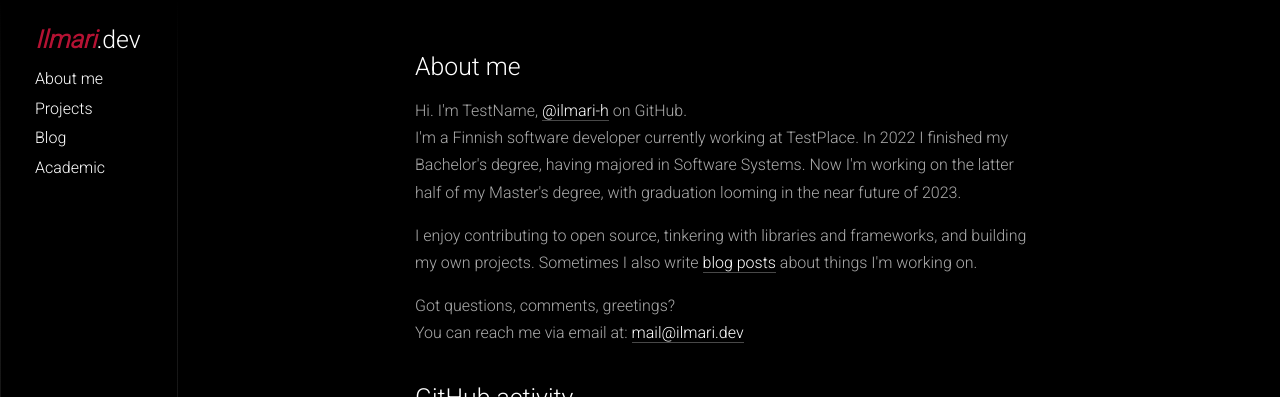
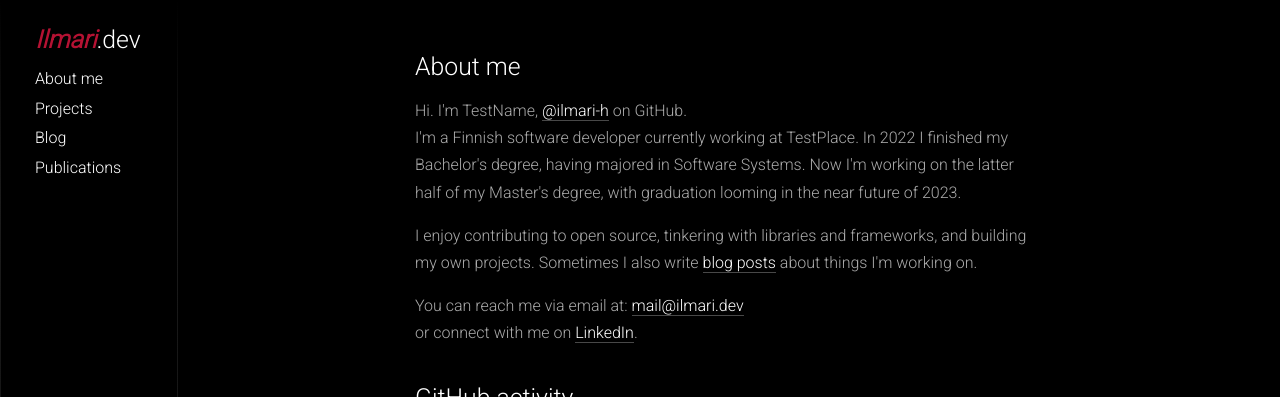
Before and after one commit to ilmari-h/homepage, a Next.js app: page / in a window 1280 px wide. Shown: the top 397 px of the page. Built offline with nearby package versions, Linux system fonts and the light colour scheme.

Commit message:
Change wording used.

```diff
--- a/pages/blog.js
+++ b/pages/blog.js
@@ -25,8 +25,7 @@ export default function Blog({ allPostsData }) {
       <div className={pstyles.contentPage}>
         <h1>Posts</h1>
         <p>
-          Articles about software development topics that serve as personal
-          notes and hopefully also make for an interesting or educational read.
+          Articles about software development and related topics.
           {/*TODO: add some filters for topics*/}
         </p>
         <section>
--- a/pages/index.js
+++ b/pages/index.js
@@ -37,10 +37,11 @@ export default function About({ myName, workingAt }) {
         </p>
 
         <p>
-          Got questions, comments, greetings?
-          <br />
           You can reach me via email at:{" "}
           <a href={"mailto:mail@ilmari.dev"}>mail@ilmari.dev</a>
+          <br />
+          or connect with me on{" "}
+          <a href="https://www.linkedin.com/in/salle-heleva/">LinkedIn</a>.
         </p>
         <section>
           <h1>GitHub activity</h1>
--- a/src/renderPage.js
+++ b/src/renderPage.js
@@ -1,5 +1,4 @@
 import Head from "next/head";
-import Image from "next/image";
 import styles from "../styles/Page.module.scss";
 import Sidebar from "../src/sidebar";
 
@@ -7,7 +6,7 @@ export const DEFAULT_LINKS = [
   { title: "About me", url: "/" },
   { title: "Projects", url: "/projects" },
   { title: "Blog", url: "/blog" },
-  { title: "Academic", url: "/academic" },
+  { title: "Publications", url: "/publications" },
 ];
 
 export default function Page({
```
Also changed, not shown: pages/publications.js (renamed from pages/academic.js, +4 -3 lines).
